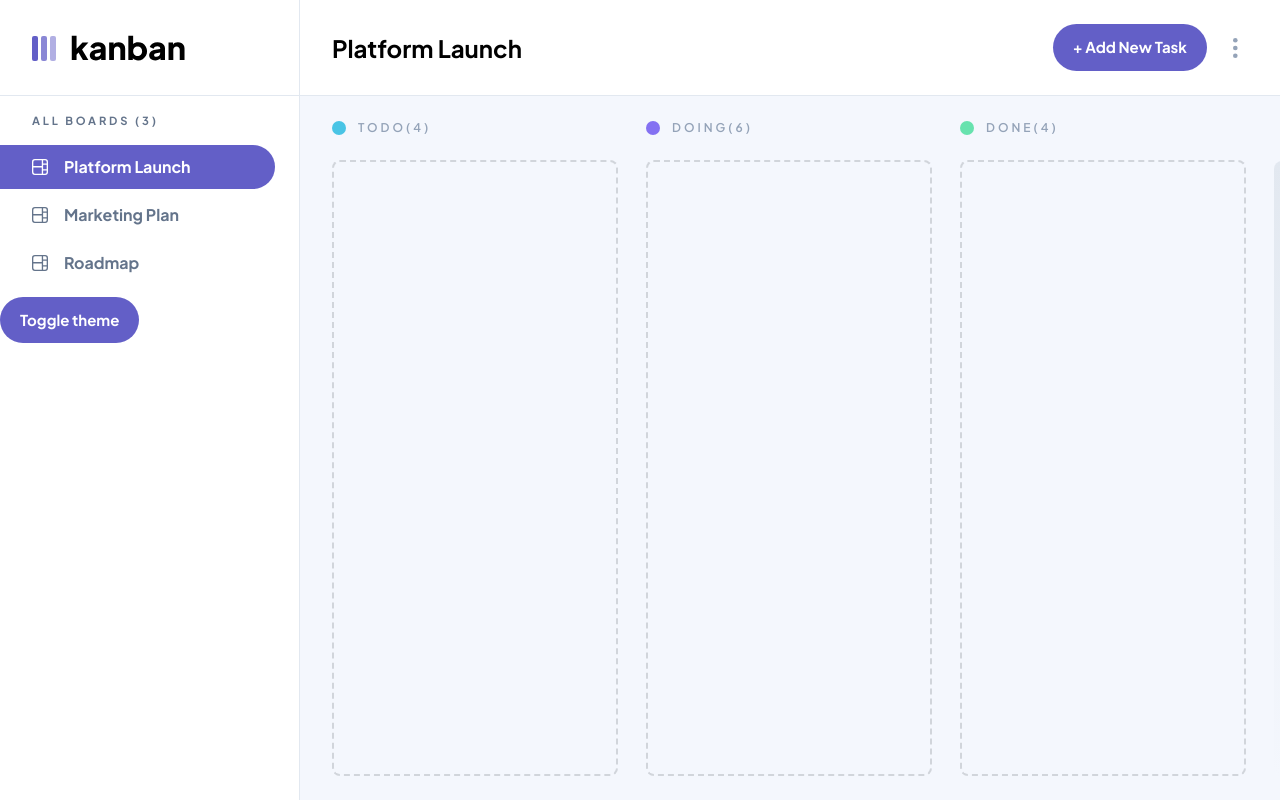
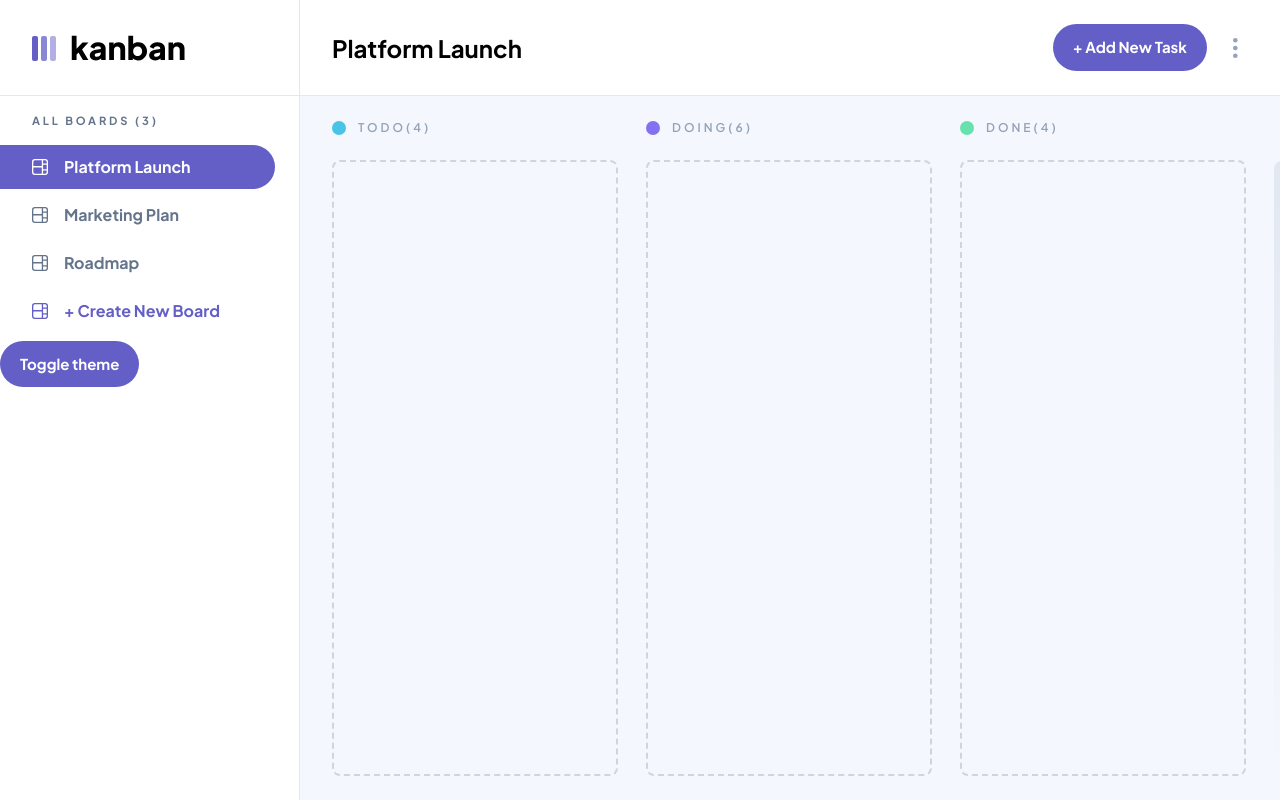
Before and after one commit to Mohamad-Ilham-Ramadhan/kanban-vue, a Vue app: page / in a window 1280 px wide. Built offline with nearby package versions, Linux system fonts and the light colour scheme.

Commit message:
style: create new board

```diff
--- a/src/App.vue
+++ b/src/App.vue
@@ -48,11 +48,16 @@ function toggleTheme() {
             <IconBoard class="mr-4" />
             <div>{{ b.name }}</div>
           </li>
+          <li class="flex items-center font-bold pl-8 py-2.5 list-none text-primary hover:opacity-60 hover:cursor-pointer transition-opacity">
+            <span class="mr-4"><IconBoard /></span>
+            <span>+ Create New Board</span>
+          </li>
         </nav>
         <Button @click="toggleTheme()" text="Toggle theme" />
 
       </div>
     </aside>
+
     <main class="pl-[300px] pt-[96px] pb-[40px] flex w-full h-[100vh] overflow-hidden">
       <div class="beautify-scrollbar w-[100vw] h-[calc(100vh-96px)] overflow-auto">
         <div class="flex w-full h-full px-8 py-6">
@@ -72,7 +77,7 @@ function toggleTheme() {
             class="shrink-0 w-[286px] flex flex-col"
           >
             <div class="h-[44px]"></div>
-            <div class="h-full bg-gradient-to-b dark:from-[#383942] dark:to-dark from-slate-200 to-light-theme-bg text-slate-400 dark:text-slate-400 hover:text-primary hover:cursor-pointer rounded-lg transition-colors flex items-center justify-center font-bold text-2xl ">
+            <div class="h-full bg-gradient-to-b dark:from-[#383942] dark:to-dark from-slate-200 to-light-theme-bg text-slate-400 dark:text-slate-400 hover:text-primary hover:cursor-pointer rounded-lg transition-colors flex items-center justify-center font-bold text-2xl">
               + New Column
             </div>
           </div>
```
